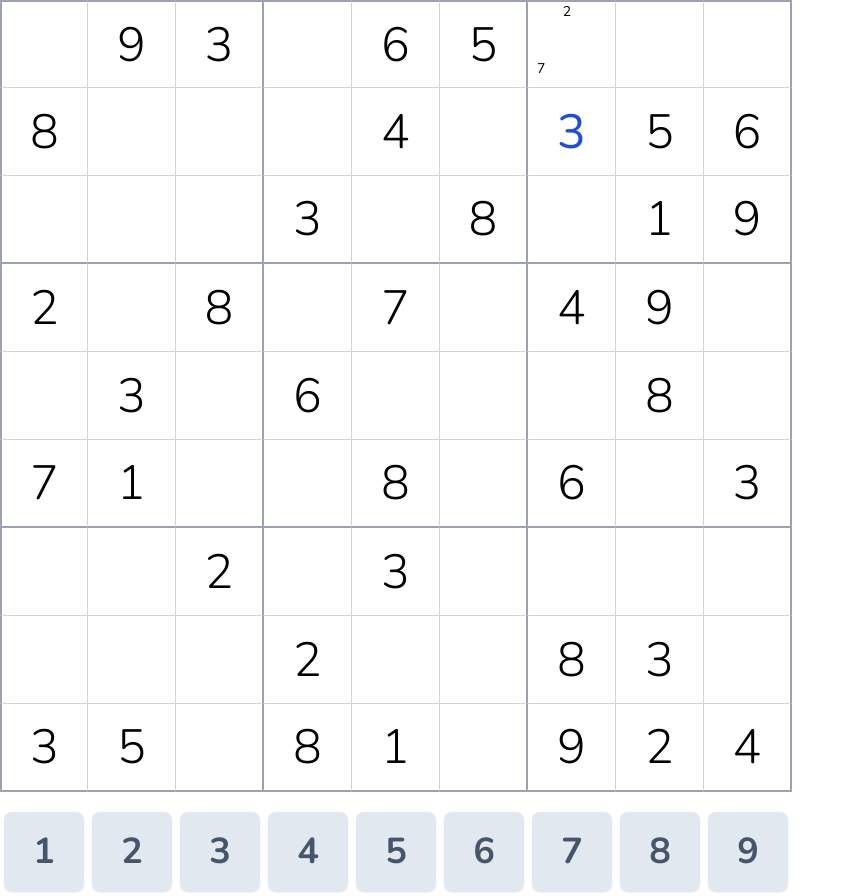
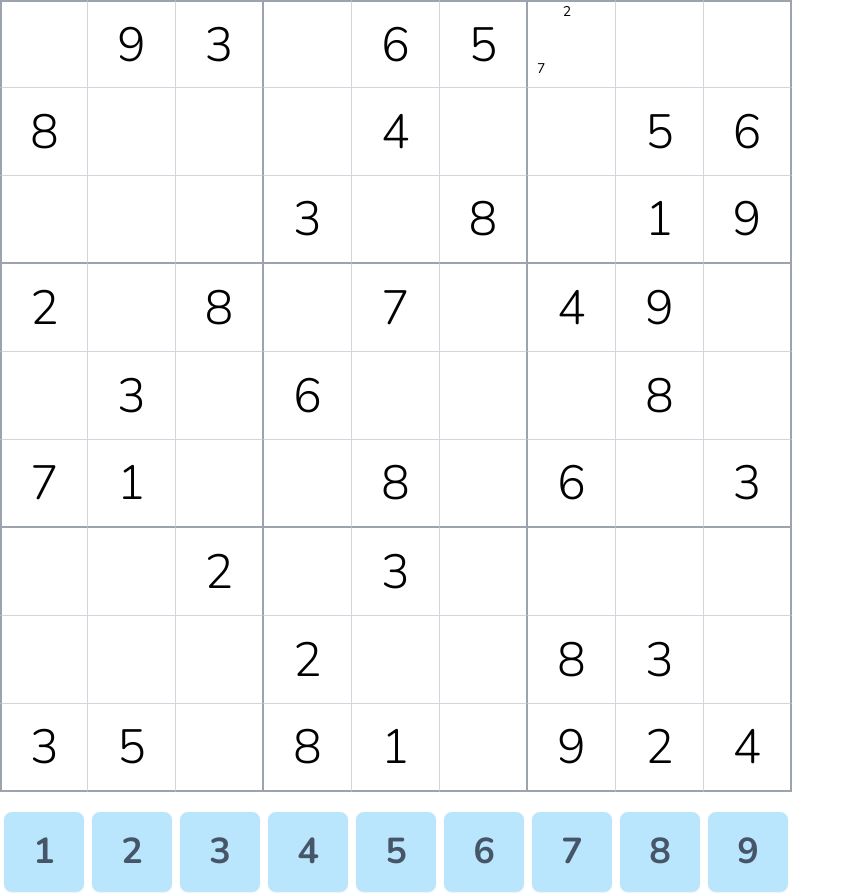
Before and after one commit to orogeny/sudoku, a React (Vite) app in the folder web-app/: page /#/ in a window 1280 px wide. Shown: the whole page, without its empty margins (0-855 px from the left). Built offline with nearby package versions, Linux system fonts and the light colour scheme.

Commit message:
feat: implement adding proposed cell value using Digit Pad

```diff
--- a/web-app/src/components/board.tsx
+++ b/web-app/src/components/board.tsx
@@ -1,25 +1,35 @@
-import { DIGITS, Digit } from "../utils/generate_puzzle";
+import { Cell, DIGITS, Digit, siblingsOf } from "../utils/generate_puzzle";
 import "./board.css";
-import { GameState } from "./game";
 
 type BoardProps = {
-  game: GameState;
+  cells: Cell[];
+  selectedDigit?: Digit;
+  selectedIndex?: number;
   cellClickHandler: (index: number) => void;
 };
 
-function Board({ game, cellClickHandler }: BoardProps) {
+function Board({
+  cells,
+  selectedDigit,
+  selectedIndex,
+  cellClickHandler,
+}: BoardProps) {
+  console.log("Board::selectedIndex:", selectedIndex);
+
+  const siblings = siblingsOf(selectedIndex);
+
   return (
     <div className="board grid aspect-square grid-cols-9 grid-rows-9">
-      {game.cells.map((content, i) => (
+      {cells.map((content, i) => (
         <div
           onClick={() => cellClickHandler(i)}
           key={i}
           className={`flex flex-col items-center justify-center ${
-            game.selectedIndex === i
+            selectedIndex === i
               ? "bg-yellow-200"
-              : "digit" in content && content.digit === game.selectedDigit
+              : "digit" in content && content.digit === selectedDigit
                 ? "bg-gray-400"
-                : game.siblings.has(i)
+                : siblings.has(i)
                   ? "bg-gray-200"
                   : "bg-white"
           }`}
@@ -29,19 +39,19 @@ function Board({ game, cellClickHandler }: BoardProps) {
           {content.kind === "given" && (
             <Given
               digit={content.digit}
-              selected={content.digit === game.selectedDigit}
+              selected={content.digit === selectedDigit}
             />
           )}
 
           {content.kind === "proposed" && (
             <Proposed
               digit={content.digit}
-              selected={content.digit === game.selectedDigit}
+              selected={content.digit === selectedDigit}
             />
           )}
 
           {content.kind === "note" && (
-            <Note digits={content.digits} selectedDigit={game.selectedDigit} />
+            <Note digits={content.digits} selectedDigit={selectedDigit} />
           )}
         </div>
       ))}
--- a/web-app/src/components/digit_pad.tsx
+++ b/web-app/src/components/digit_pad.tsx
@@ -1,21 +1,23 @@
 import { DIGITS, Digit } from "../utils/generate_puzzle";
 
-function DigitPad() {
+function DigitPad({
+  digitClickHandler,
+}: {
+  digitClickHandler: (digit: Digit) => void;
+}) {
   return (
     <div className="m-1 grid grid-cols-9 grid-rows-1 gap-2">
       {DIGITS.map((d) => (
-        <DigitButton digit={d} key={d} />
+        <button
+          key={d}
+          className="flex aspect-square flex-col items-center justify-center rounded-lg bg-sky-200 p-5 text-4xl font-bold text-slate-600 shadow-sm hover:bg-sky-300 hover:shadow-md active:bg-sky-400 active:opacity-100 active:shadow-none"
+          onClick={() => digitClickHandler(d)}
+        >
+          {d}
+        </button>
       ))}
     </div>
   );
 }
 
-function DigitButton({ digit }: { digit: Digit }) {
-  return (
-    <button className="flex aspect-square flex-col items-center justify-center rounded-lg bg-slate-200 p-5 text-4xl font-bold text-slate-600 shadow-sm hover:bg-sky-100 hover:shadow-md active:bg-sky-200 active:opacity-100 active:shadow-none">
-      {digit}
-    </button>
-  );
-}
-
 export { DigitPad };
--- a/web-app/src/components/game.tsx
+++ b/web-app/src/components/game.tsx
@@ -1,11 +1,5 @@
 import { useReducer } from "react";
-import {
-  Cell,
-  Digit,
-  Level,
-  generatePuzzle,
-  siblingsOf,
-} from "./../utils/generate_puzzle";
+import { Cell, Digit, Level, generatePuzzle } from "./../utils/generate_puzzle";
 import { Board } from "./board";
 import { DigitPad } from "./digit_pad";
 
@@ -14,13 +8,19 @@ type GameState = {
   cells: Cell[];
   selectedDigit?: Digit;
   selectedIndex?: number;
-  siblings: Set<number>;
 };
 
-type GameAction = {
+type GameAction =
+  | {
       type: "cell_clicked";
       payload: {
         cellIndex: number;
+      };
+    }
+  | {
+      type: "digit_clicked";
+      payload: {
+        digit: Digit;
       };
     };
 
@@ -30,7 +30,6 @@ function setupGame(level: Level): GameState {
     cells: generatePuzzle(level),
     selectedDigit: undefined,
     selectedIndex: undefined,
-    siblings: new Set<number>(),
   };
 }
 
@@ -53,20 +52,57 @@ function reducer(state: GameState, action: GameAction) {
         ...state,
         selectedDigit,
         selectedIndex,
-        siblings: siblingsOf(selectedIndex),
       };
 
       return newState;
-    } else {
+    }
+
     const newState = {
       ...state,
       selectedDigit: undefined,
       selectedIndex: undefined,
-        siblings: new Set<number>(),
     };
 
     return newState;
   }
+
+  if (action.type === "digit_clicked") {
+    if (
+      state.selectedIndex === undefined ||
+      state.cells[state.selectedIndex].kind === "given"
+    ) {
+      // Ignore digit pad if no cell selected or it was given
+      return state;
+    }
+
+    // Replace existing cell value with new value
+    const cell = state.cells[state.selectedIndex];
+
+    if (cell.kind === "proposed" && cell.digit === action.payload.digit) {
+      // Ignore when cell already contains that digit
+      return state;
+    }
+
+    // Replace existing cell with proposed digit
+    const proposed = {
+      kind: "proposed",
+      digit: action.payload.digit,
+    } as Cell;
+
+    const updatedCells = [
+      ...state.cells.splice(state.selectedIndex, 1, proposed),
+    ];
+
+    const newState = {
+      ...state,
+      cells: updatedCells,
+      selectedDigit: undefined,
+      selectedIndex: undefined,
+    };
+
+    console.log("we should have cancelled the select:", newState.selectedIndex);
+
+    return newState;
   }
 
   return state;
@@ -79,11 +115,26 @@ function Game({ level }: { level: Level }) {
     dispatch({ type: "cell_clicked", payload: { cellIndex: index } });
   };
 
+  const handleDigitPadClick = (digit: Digit) => {
+    console.log("DigitPad clicked:", digit);
+    dispatch({ type: "digit_clicked", payload: { digit } });
+  };
+
+  console.log(
+    "We should have cancelled the selected cell:",
+    state.selectedIndex,
+  );
+
   return (
     <div className="flex grow self-stretch">
       <div className="flex flex-col gap-4">
-        <Board game={state} cellClickHandler={handleCellClick} />
-        <DigitPad />
+        <Board
+          cells={state.cells}
+          selectedDigit={state.selectedDigit}
+          selectedIndex={state.selectedIndex}
+          cellClickHandler={handleCellClick}
+        />
+        <DigitPad digitClickHandler={handleDigitPadClick} />
       </div>
     </div>
   );
--- a/web-app/src/main.tsx
+++ b/web-app/src/main.tsx
@@ -20,9 +20,5 @@ const rootElement = document.getElementById("root")!;
 if (!rootElement.innerHTML) {
   const root = ReactDOM.createRoot(rootElement);
 
-  root.render(
-    <StrictMode>
-      <RouterProvider router={router} />
-    </StrictMode>,
-  );
+  root.render(<RouterProvider router={router} />);
 }
--- a/web-app/src/utils/generate_puzzle.ts
+++ b/web-app/src/utils/generate_puzzle.ts
@@ -47,7 +47,6 @@ const puzzles = {
 function generatePuzzle(level: Level) {
   return puzzles[level].split("").map((v, i) => {
     if (i === 6) return { kind: "note", digits: ["2", "7"] } as Cell;
-    if (i === 15) return { kind: "proposed", digit: "3" } as Cell;
     return isDigit(v) ? { kind: "given", digit: v } : { kind: "empty" };
   }) as Cell[];
 }
@@ -76,7 +75,9 @@ function squareSiblings(index: number) {
   );
 }
 
-function siblingsOf(index: number) {
+function siblingsOf(index?: number) {
+  if (index === undefined) return new Set<number>();
+
   return new Set([
     ...columnSiblings(index),
     ...rowSiblings(index),
```
Also changed, not shown: 1 other file (tests, documents, lock files or other folders). Lines whose indentation alone changed are shown as unchanged.
